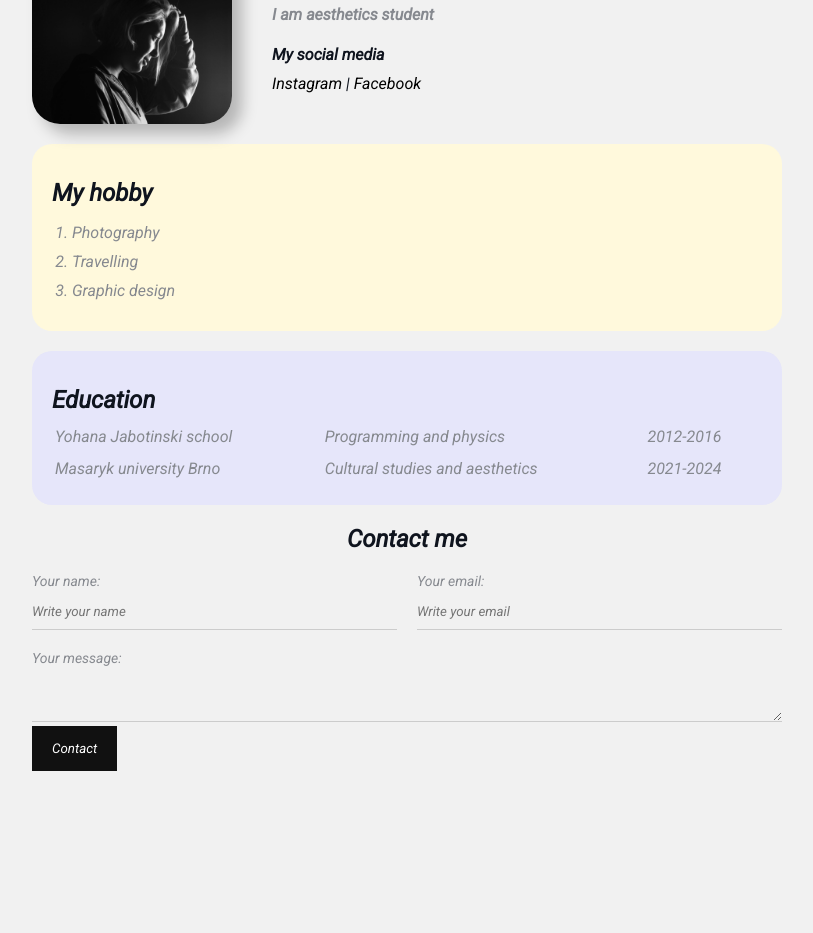
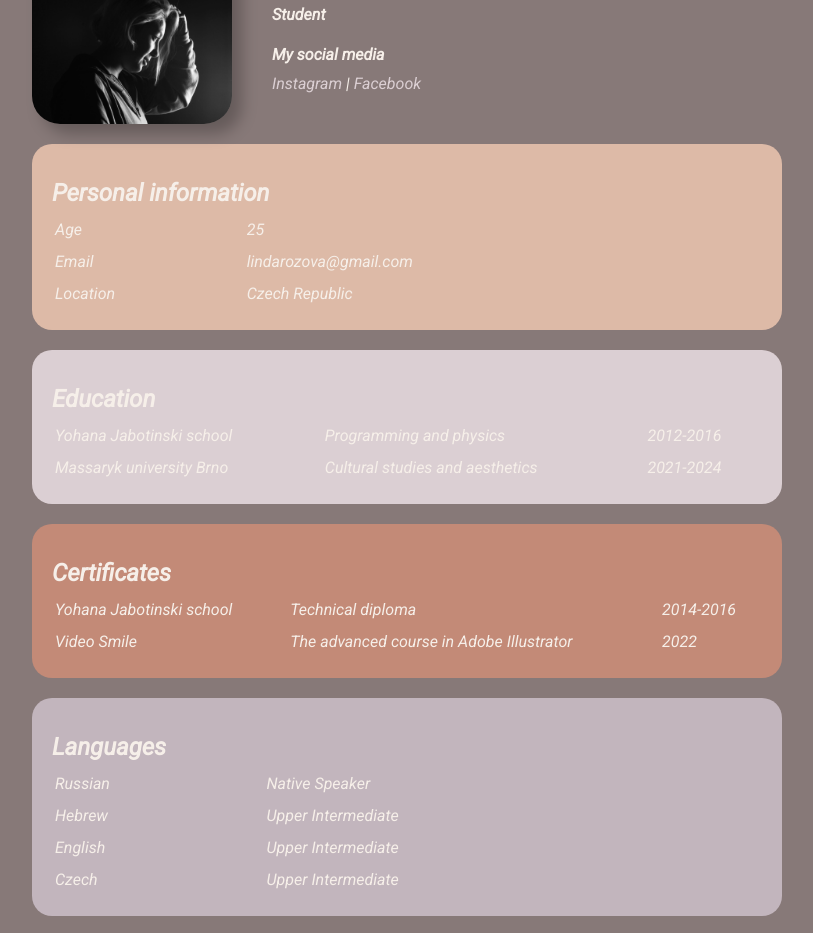
Before and after one commit to LindaRozov/CV-web, a plain HTML site: page index.html in a window 1280 px wide. Shown: the part 114-1047 px from the top of the page, without its empty margins (233-1046 px from the left). Drawn offline with Linux system fonts and the light colour scheme.

Commit message:
Changed colours and updated personal info

```diff
--- /dev/null
+++ b/app.js
@@ -0,0 +1 @@
+// JavaScript Document
--- a/index.html
+++ b/index.html
@@ -14,7 +14,7 @@
             <img src="avatar.jpg" class="avatar" alt="it is my picture">
             <div class="info-text">
                 <h1>Linda Rozov</h1>
-                <p>I am <strong>aesthetics</strong> student</p>
+                <p>Student</p>
 
                 <h4>My social media</h4>
                 <a href="http://instagram.com/its_lindarozov" target="_blank">Instagram</a>
@@ -22,13 +22,22 @@
                 <a href="https://www.facebook.com/linda.rozova/" target="_blank">Facebook</a>
             </div>
         </div>
-        <div class="card bg-yellow">
-            <h2>My hobby</h2>
-            <ol class="list">
-                <li>Photography</li>
-                <li>Travelling</li>
-                <li>Graphic design</li>
-            </ol>
+        <div class="card bg-baige">
+            <h2>Personal information</h2>
+            <table class="table">
+                <tr>
+                    <td>Age</td>
+					<td>25</td>
+                </tr>
+				<tr>
+                    <td>Email</td>
+					<td>lindarozova@gmail.com</td>
+                </tr>
+				<tr>
+                    <td>Location</td>
+					<td>Czech Republic</td>
+                </tr>
+			</table>
         </div>
 
         <div class="card bg-lavender">
@@ -40,9 +49,47 @@
                     <td>2012-2016</td>
                 </tr>
                 <tr>
-                    <td>Masaryk university Brno</td>
+                    <td>Massaryk university Brno</td>
                     <td>Cultural studies and aesthetics</td>
                     <td>2021-2024</td>
+                </tr>
+            </table>
+        </div>
+
+		<div class="card bg-coper">
+            <h2>Certificates</h2>
+            <table class="table">
+                <tr>
+                    <td>Yohana Jabotinski school</td>
+                    <td>Technical diploma</td>
+                    <td>2014-2016</td>
+                </tr>
+                <tr>
+                    <td>Video Smile</td>
+                    <td>The advanced course in Adobe Illustrator</td>
+                    <td>2022</td>
+                </tr>
+            </table>
+        </div>
+
+		<div class="card bg-light">
+            <h2>Languages</h2>
+            <table class="table">
+                <tr>
+                    <td>Russian</td>
+                    <td>Native Speaker</td>
+                </tr>
+                <tr>
+                    <td>Hebrew</td>
+                    <td>Upper Intermediate</td>
+                </tr>
+				<tr>
+                    <td>English</td>
+                    <td>Upper Intermediate</td>
+                </tr>
+				<tr>
+                    <td>Czech</td>
+                    <td>Upper Intermediate</td>
                 </tr>
             </table>
         </div>
--- a/style/style.css
+++ b/style/style.css
@@ -6,8 +6,8 @@
         } */
 
     body {
-        background-color: #f1f1f1;
-        color: #0f141e;
+        background-color: #877978;
+        color: #f6efe9;
 
         font-size: 16px;
         font-weight: normal;
@@ -17,7 +17,7 @@
     }
 
     a {
-        color: black;
+        color: #dbcfd3;
         text-decoration: none;
     }
 
@@ -26,11 +26,11 @@
     }
 
     a:active {
-        color: purple;
+        color: #f6efe9;
     }
 
     a:visited {
-        color: gray;
+        color: #dbcfd3;
     }
 
     .info {
@@ -60,7 +60,7 @@
     }
 
     .info p {
-        color: #86898f;
+        color: #f6efe9;
         margin: 0;
         font-style: italic;
         font-weight: bold;
@@ -99,12 +99,20 @@
         box-sizing: border-box;
     } */
 
-    .bg-yellow {
-        background: #fff9dc;
+    .bg-baige {
+        background: #ddbaa7;
     }
 
     .bg-lavender {
-        background: lavender;
+        background: #dbcfd3;
+    }
+
+    .bg-coper {
+        background: #c38a77;
+    }
+
+    .bg-light {
+        background: #c2b5bd;
     }
 
     .card {
@@ -122,7 +130,7 @@
     }
 
     .list li {
-        color: #86898f;
+        color: #f6efe9;
         margin-bottom: 10px;
     }
 
@@ -135,7 +143,7 @@
     }
 
     .table td:nth-child(1), .table td:nth-child(2), .table td:nth-child(3) {
-        color: #86898f;
+        color: #f6efe9;
     }
 
     /* .table tr:nth-child(even) {
@@ -149,7 +157,7 @@
     .form-group label {
         display: block;
         font-size: 14px;
-        color: #86898f;
+        color: #f6efe9;
     }
 
     .form-group input, .form-group textarea {
@@ -179,9 +187,9 @@
     }
 
     .btn {
-        background: #111;
+        background: #c2b5bd;
         padding: 15px 20px;
-        color: #fff;
+        color: #f6efe9;
         border: none;
         font-family: inherit;
         cursor: pointer;
```
Also changed, not shown: 1 other file.
